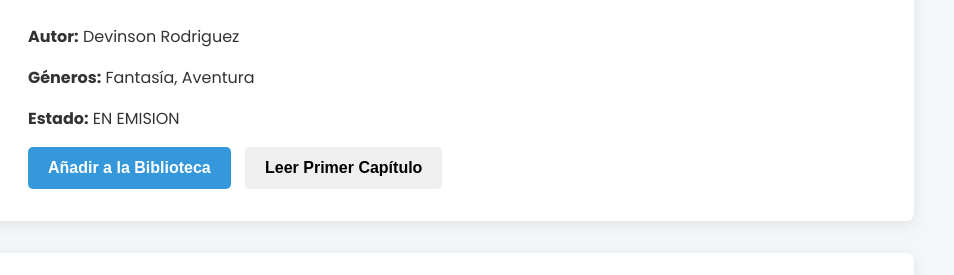
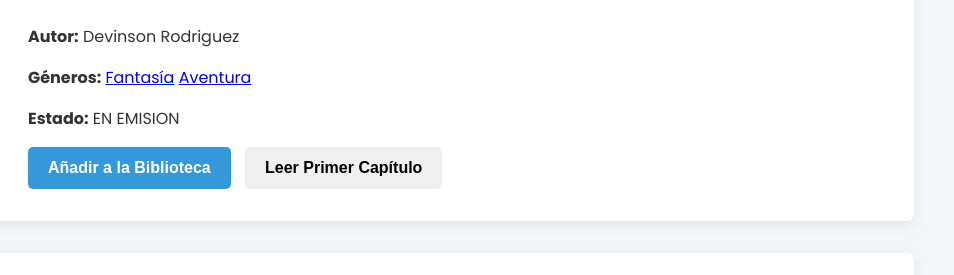
Before and after one commit to Pech68/mi-novela-web, an Eleventy site: page novelas/crónicas-del-origen-el-despertar-del-polvo-cósmico-capítulo-1-el-sueño-del-soberano-y-el-lamento-del-dragón.md in a window 1280 px wide. Shown: the part 267-542 px from the top of the page, 326-1280 px from the left. Built offline with nearby package versions, Linux system fonts and the light colour scheme; Eleventy itself is replaced by a stand-in of ours; files that its build step writes are made by us from their sources.

Commit message:
Update novel-hub-layout.njk

```diff
--- a/_includes/novel-hub-layout.njk
+++ b/_includes/novel-hub-layout.njk
@@ -26,7 +26,12 @@
       <div class="novel-hub-info">
         <h1>{{ title }}</h1>
         <p><strong>Autor:</strong> {{ author }}</p>
-        <p><strong>Géneros:</strong> {{ genres }}</p>
+       <p><strong>Géneros:</strong>
+  {% set genreList = genres.split(',') %}
+  {% for genre in genreList %}
+    <a href="/generos/{{ genre | trim | slugify }}/" class="genre-tag">{{ genre | trim }}</a>
+  {% endfor %}
+</p>
         <p><strong>Estado:</strong> {{ status }}</p>
         <div class="novel-hub-actions">
           <button class="action-btn primary">Añadir a la Biblioteca</button>
```
